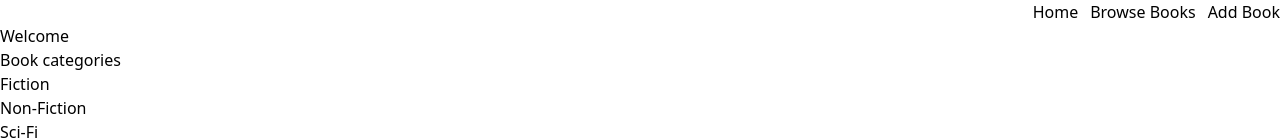
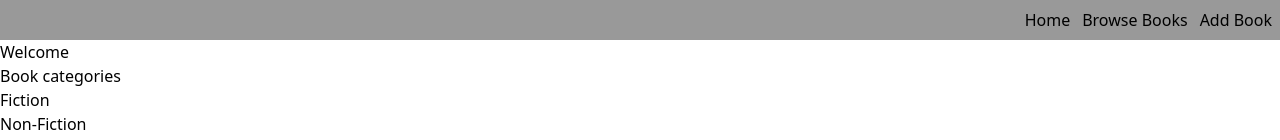
Before and after one commit to ajeyajaz/onlineLibrayApp, a React (Vite) app: page / in a window 1280 px wide. Shown: the top 140 px of the page. Built offline with nearby package versions, Linux system fonts and the light colour scheme.

Commit message:
apply css for the NavBar

```diff
--- a/src/components/NavBar.jsx
+++ b/src/components/NavBar.jsx
@@ -1,8 +1,6 @@
-import { Link } from "react-router";
-
 export default function NavBar({children}) {
     return (
-        <div>
+        <div className="flex gap-3 justify-end p-2 bg-black/40">
             {children}
         </div>
     )
--- a/src/pages/HomePage.jsx
+++ b/src/pages/HomePage.jsx
@@ -2,16 +2,17 @@ import { categories, bookCategories } from '../utils/mockData'
 import { getPopularBooks } from '../utils/filterBook'
 import BookGrid from '../components/BookGrid'
 import { Link } from 'react-router'
+import NavBar from '../components/NavBar'
 
 function HomePage() {
     const popularBooks = getPopularBooks(bookCategories);
     return (
         <>
-            <nav className='flex justify-end gap-3'>
+            <NavBar>
                 <Link to='/'>Home</Link>
                 <Link to='/books'>Browse Books</Link>
                 <Link to='/add-book'>Add Book</Link>
-            </nav>
+            </NavBar>
 
             <h1>Welcome</h1>
             <div>
@@ -21,7 +22,7 @@ function HomePage() {
             <div>
                 <h2> Popular books</h2>
                 {popularBooks
-                    .map(cat => <BookGrid books={cat.books} category={cat.name} key={cat.id}/>)}
+                    .map(cat => <BookGrid books={cat.books} category={cat.name} key={cat.id} />)}
             </div>
         </>
     )
```
